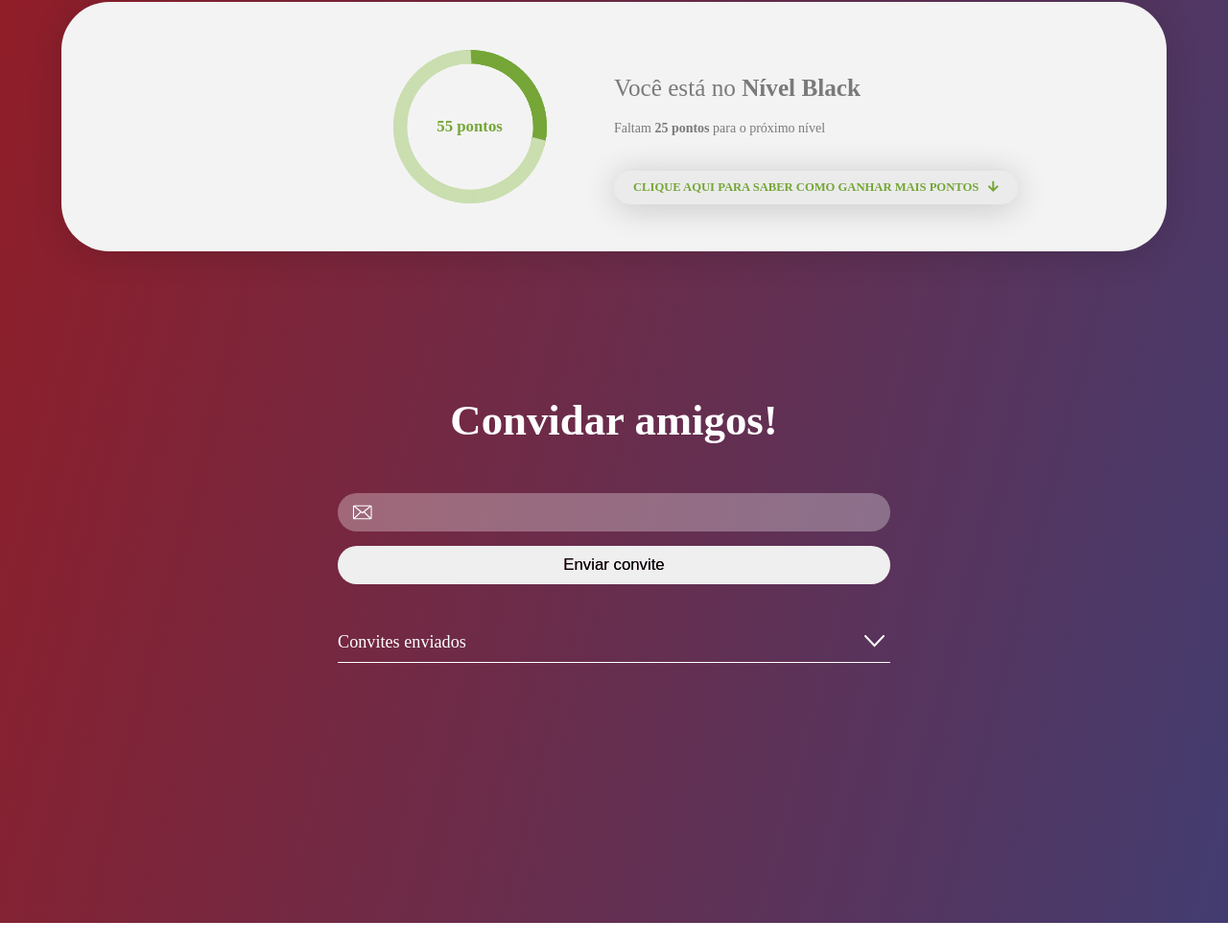
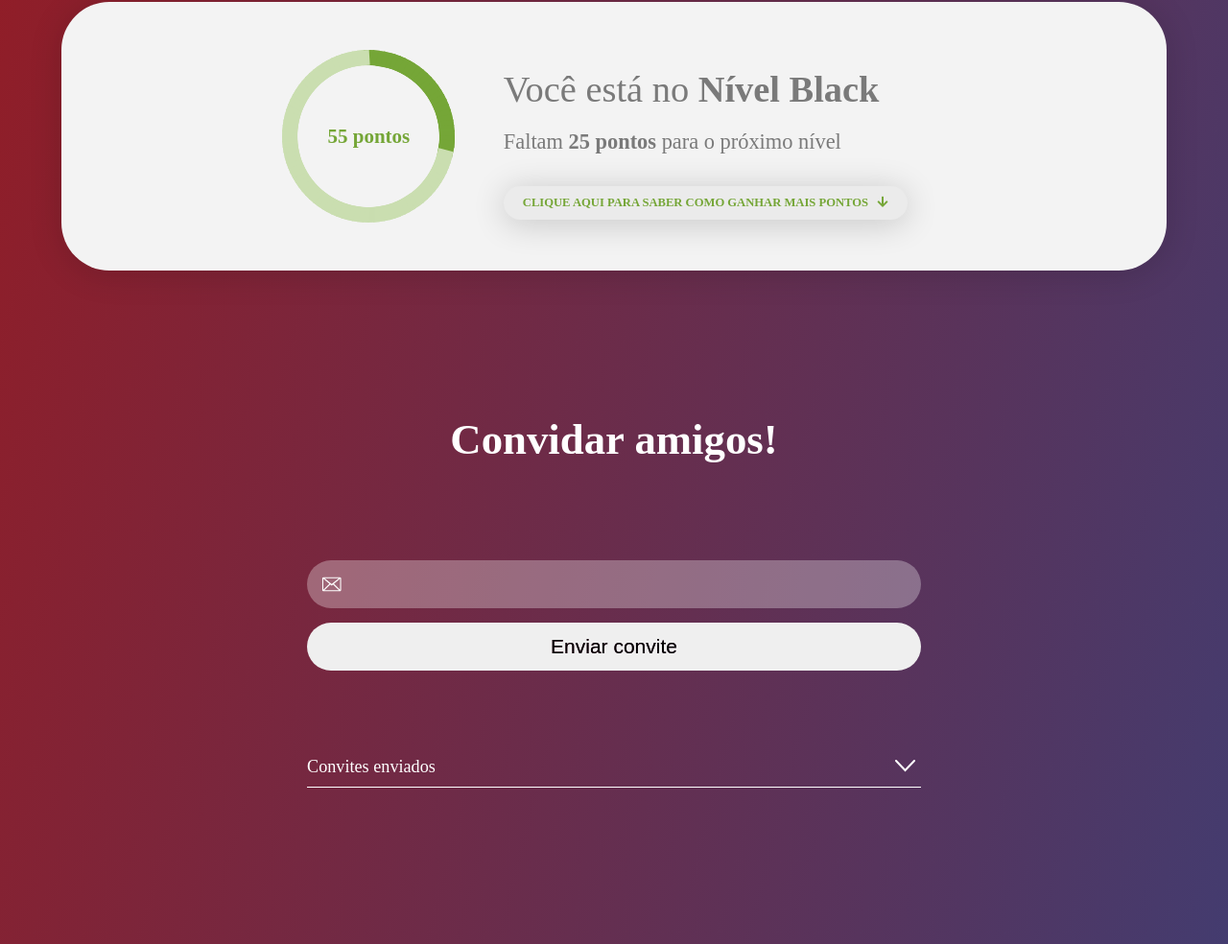
Before and after one commit to ffwdrocks/clube-mueller-member, a plain HTML site: page index.html in a window 1280 px wide. Shown: the part 878-1862 px from the top of the page at 96% size. Drawn offline with Linux system fonts and the light colour scheme; a web font is replaced by a local one.

Commit message:
refactor: elements sizes of hero

```diff
--- a/scss/_scoreboard.scss
+++ b/scss/_scoreboard.scss
@@ -80,6 +80,7 @@ section[data-class="scoreboard"].scoreboard{
         text-decoration: none;
         padding: 10px 20px;
         box-shadow: 0px 4px 34px 0px #00000030;
+        outline: none;
     }
 
     @media (min-width: 1024px) {
@@ -87,14 +88,19 @@ section[data-class="scoreboard"].scoreboard{
         margin: -120px auto 0;
         border-radius: 50px;
         display: grid;
-        grid-template-columns: 30% 20% 40% 10%;
+        grid-template-columns: 20% 20% 50% 10%;
         grid-template-rows: 60% 40%;
 
         .score-box{
             grid-column: 2 / 3;
             grid-row: 1 / 3;
+            width: clamp(180px, 250px, 14vw);
+            height: clamp(180px, 250px, 14vw);
+
+            .dynamic{
+                font-size: clamp(1.5em, 2em, 1.5vw);
+            }
         }
-
 
         .text-box{
             grid-column: 3 / 4;
@@ -104,11 +110,12 @@ section[data-class="scoreboard"].scoreboard{
             h2{
                 width: 100%;
                 text-align: left;
-                font-size: 1.8em;
+                font-size: clamp(2.5em, 4em, 3vw);
             }
 
             h3{
                 text-align: left;
+                font-size: clamp(1.6em, 2.2em, 1.7vw);
             }
         }
 
@@ -116,7 +123,7 @@ section[data-class="scoreboard"].scoreboard{
             grid-column: 3 / 4;
             grid-row: 2 / 3 ;
             width: max-content;
-            font-size: 0.9em;
+            font-size: clamp(0.9em, 1.2em, 0.9vw);
             transition: all 0.5s ease;
 
             &:hover{
--- a/scss/_send.scss
+++ b/scss/_send.scss
@@ -198,16 +198,36 @@ section[data-class="send"].send{
 
     @media (min-width: 1024px) {
         padding-top: 150px;
-        height: 700px;
+        height: 820px;
         background: transparent;
 
         h2{
-            font-size: 3.2em;
+            font-size: clamp(3.2em, 4.5em, 3.5vw);
         }
 
         form{
-            width: 45%;
-            max-width: 700px;
+            width: 50%;
+            max-width: 900px;
+            margin-top: 100px;
+
+            .input-box{
+                height: 50px;
+
+                input{
+                    font-size: 1.5em;
+                }
+            }
+
+            button{
+                height: 50px;
+                font-size: 1.5em;
+                cursor: pointer;
+                transition: all 0.5s ease;
+
+                &:hover{
+                    opacity: 0.8;
+                }
+            }
         }
 
         p{
@@ -215,8 +235,34 @@ section[data-class="send"].send{
         }
 
         .invited{
-            width: 45%;
-            max-width: 700px;
+            width: 50%;
+            max-width: 900px;
+            margin-top: 80px;
+
+            .heading{
+
+                h3{
+                    font-size: clamp(1.3em, 1.8em, 1.4vw);
+
+                }
+            }
+
+            .invited-box{
+
+                .list-heading{
+
+                    p{
+                        font-size: clamp(1.2em, 1.7em, 1.3vw);
+                    }
+
+                    ul{
+
+                        li{
+                            font-size: clamp(1.1em, 1.6em, 1.2vw);
+                        }
+                    }
+                }
+            }
         }
     }
 }
```
Also changed, not shown: css/all.css, 1 other file.
